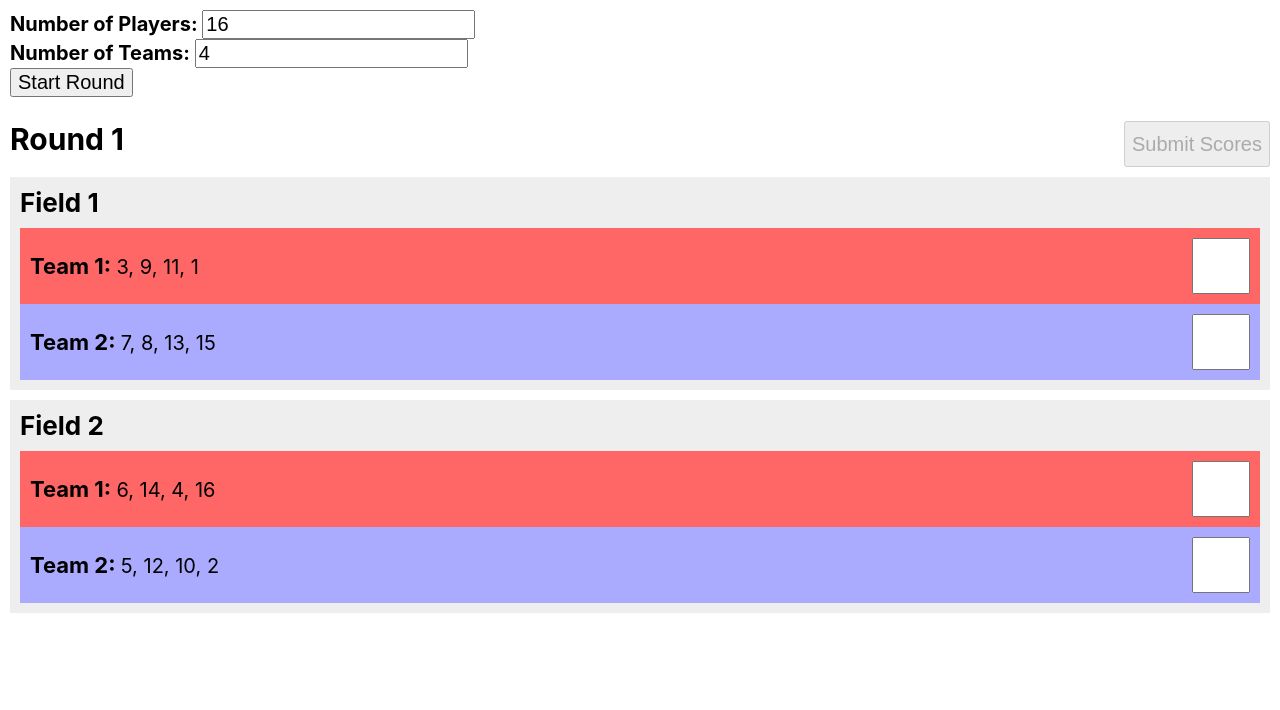
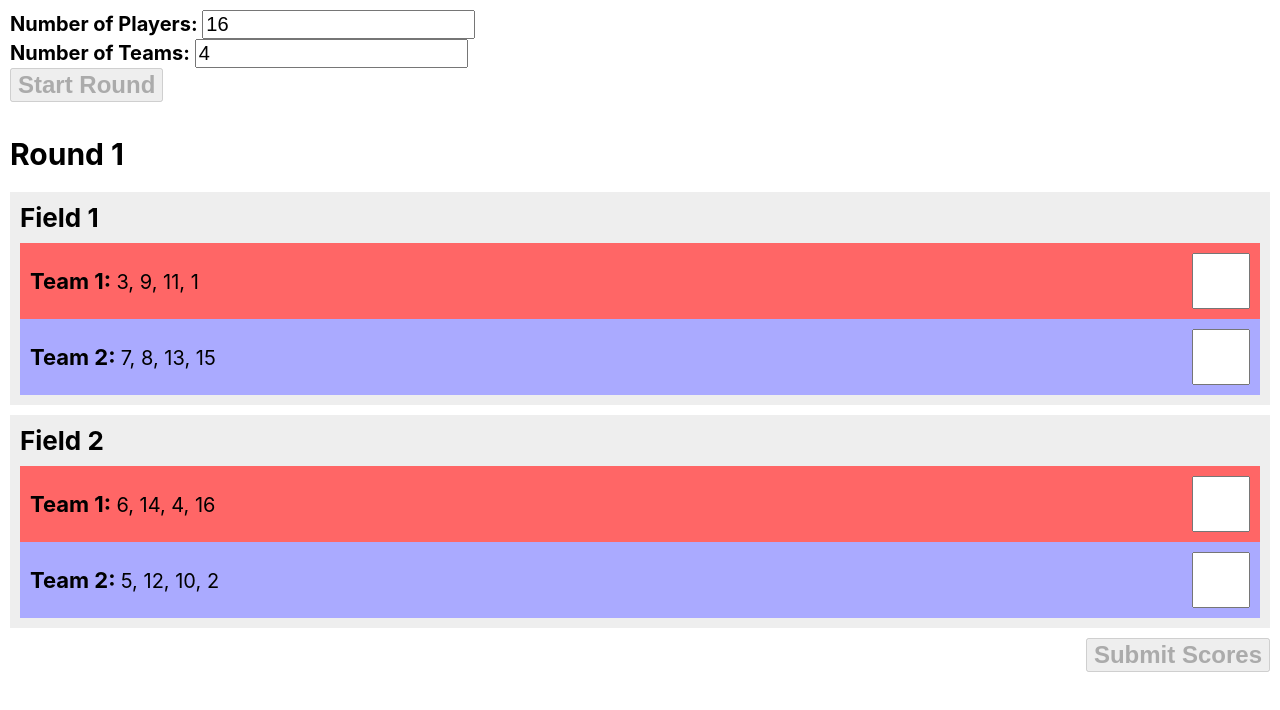
Before and after one commit to christianhalsell/street-soccer, a React (Create React App) app: page / in a window 1280 px wide. Both pictures are taken after a click on the button "Start Round". Shown: the top 710 px of the page. Built offline with nearby package versions, Linux system fonts and the light colour scheme.

Commit message:
Moved submit button and updated highlight color

```diff
--- a/src/App.css
+++ b/src/App.css
@@ -9,5 +9,5 @@ input {
 }
 
 .highlight {
-  background-color: yellow;
+  background-color: #cc0;
 }
--- a/src/components/TeamCreator.jsx
+++ b/src/components/TeamCreator.jsx
@@ -1,4 +1,4 @@
-import React, { useEffect, useState, useMemo } from 'react'
+import React, { useEffect, useState } from 'react'
 
 const TeamCreator = () => {
   const [numberOfPlayers, setNumberOfPlayers] = useState(16);
@@ -9,8 +9,9 @@ const TeamCreator = () => {
   const [roundScore, setRoundScore] = useState([]);
   const [totalScore, setTotalScore] = useState([]);
   const [finalScores, setFinalScores] = useState({});
+  const [startRoundDisabled, setStartRoundDisabled] = useState(false);
   const [submitDisabled, setSubmitDisabled] = useState(true);
-  const [endGameDisabled, setEndGameDisabled] = useState(true);
+  // const [endGameDisabled, setEndGameDisabled] = useState(true);
   const [highestScore, setHighestScore] = useState(-1);
 
   const SCORE_WIN = 3;
@@ -171,8 +172,8 @@ const TeamCreator = () => {
     setFinalScores(tempFinalObj);
 
     setSubmitDisabled(true);
-    setEndGameDisabled(false)
-    alert('TEST: Scores submitted')
+    // setEndGameDisabled(false);
+    setStartRoundDisabled(false);
   }
 
   const checkForErrors = () => {
@@ -203,11 +204,12 @@ const TeamCreator = () => {
     checkForErrors();
     setRoundScore(tempScores)
     setGameRound(tempGameRound);
+    setStartRoundDisabled(true);
   };
 
-  const endGame = () => {
-    alert('TEST: End game');
-  }
+  // const endGame = () => {
+  //   alert('TEST: End game');
+  // }
 
   return (
     <div style={{padding: 10}}>
@@ -221,7 +223,7 @@ const TeamCreator = () => {
           <input type="number" min="1" value={numberOfTeams} onChange={ e => setNumberOfTeams(parseInt(e.target.value)) } />
         </div>
         <div className="inputRow">
-          <button type="submit">Start Round</button>
+          <button disabled={startRoundDisabled} style={{ fontSize: 24, marginBottom: 10, fontWeight: 700}} type="submit">Start Round</button>
           {/* <button onClick={endGame} type="button" disabled={endGameDisabled}>End Game</button> */}
         </div>
       </form>
@@ -235,7 +237,7 @@ const TeamCreator = () => {
           <form onSubmit={addScores}>
             <div style={{display: 'flex', marginBottom: 10}}>
               <div style={{ fontSize: 30, marginBottom: 10, fontWeight: 700, flex: 1 }}>Round {roundNumber}</div>
-              <button type="submit" disabled={submitDisabled}>Submit Scores</button>
+              {/* <button type="submit" disabled={submitDisabled}>Submit Scores</button> */}
             </div>
 
             {!error && gameRound.map((game, idx) => (
@@ -265,6 +267,10 @@ const TeamCreator = () => {
                 ))}
               </div>
             ))}
+            <div style={{display: 'flex', marginBottom: 10}}>
+              <div style={{ fontSize: 30, marginBottom: 10, fontWeight: 700, flex: 1 }}></div>
+              <button style={{ fontSize: 24, marginBottom: 10, fontWeight: 700}} type="submit" disabled={submitDisabled}>Submit Scores</button>
+            </div>
           </form>
 
           {
```
